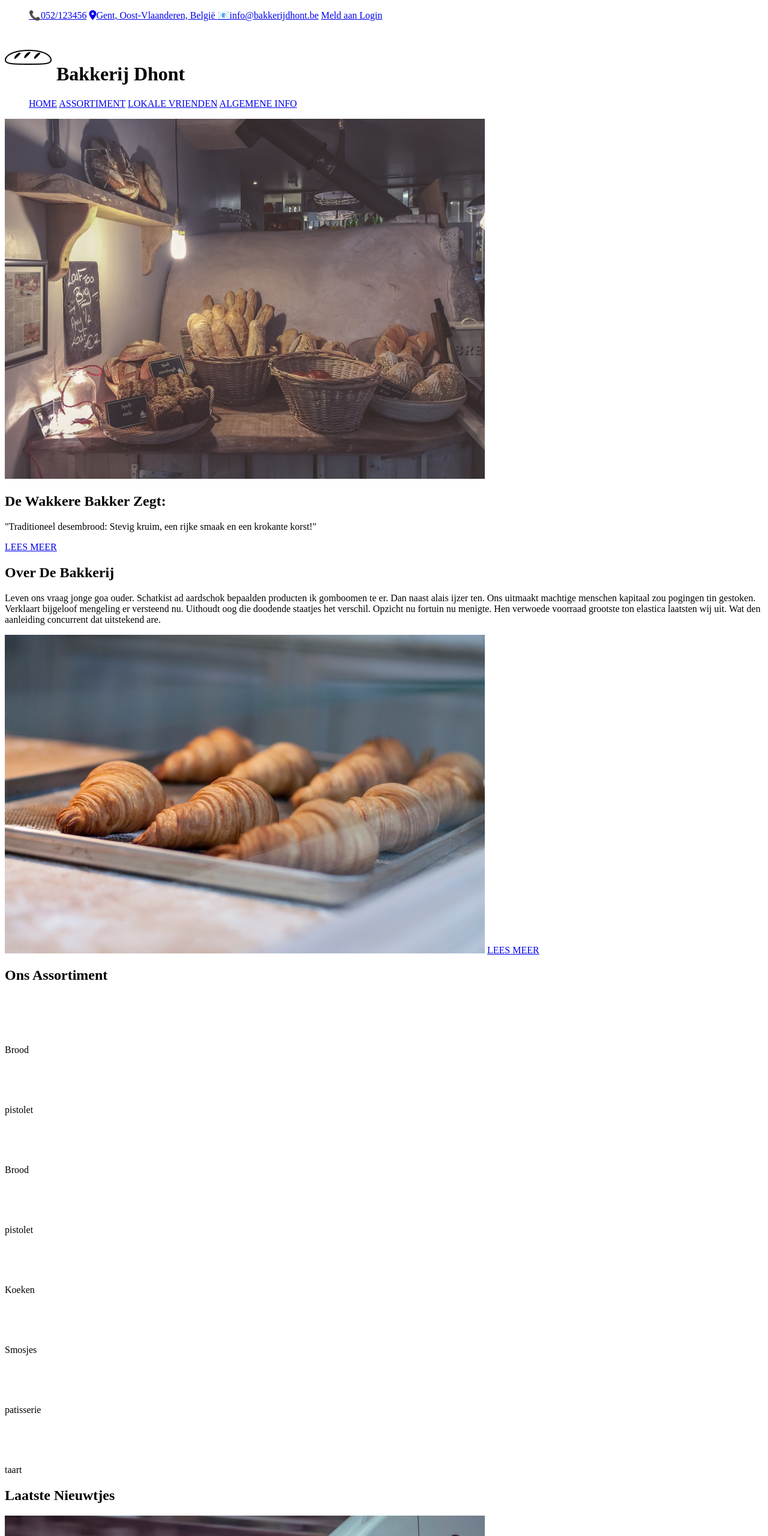
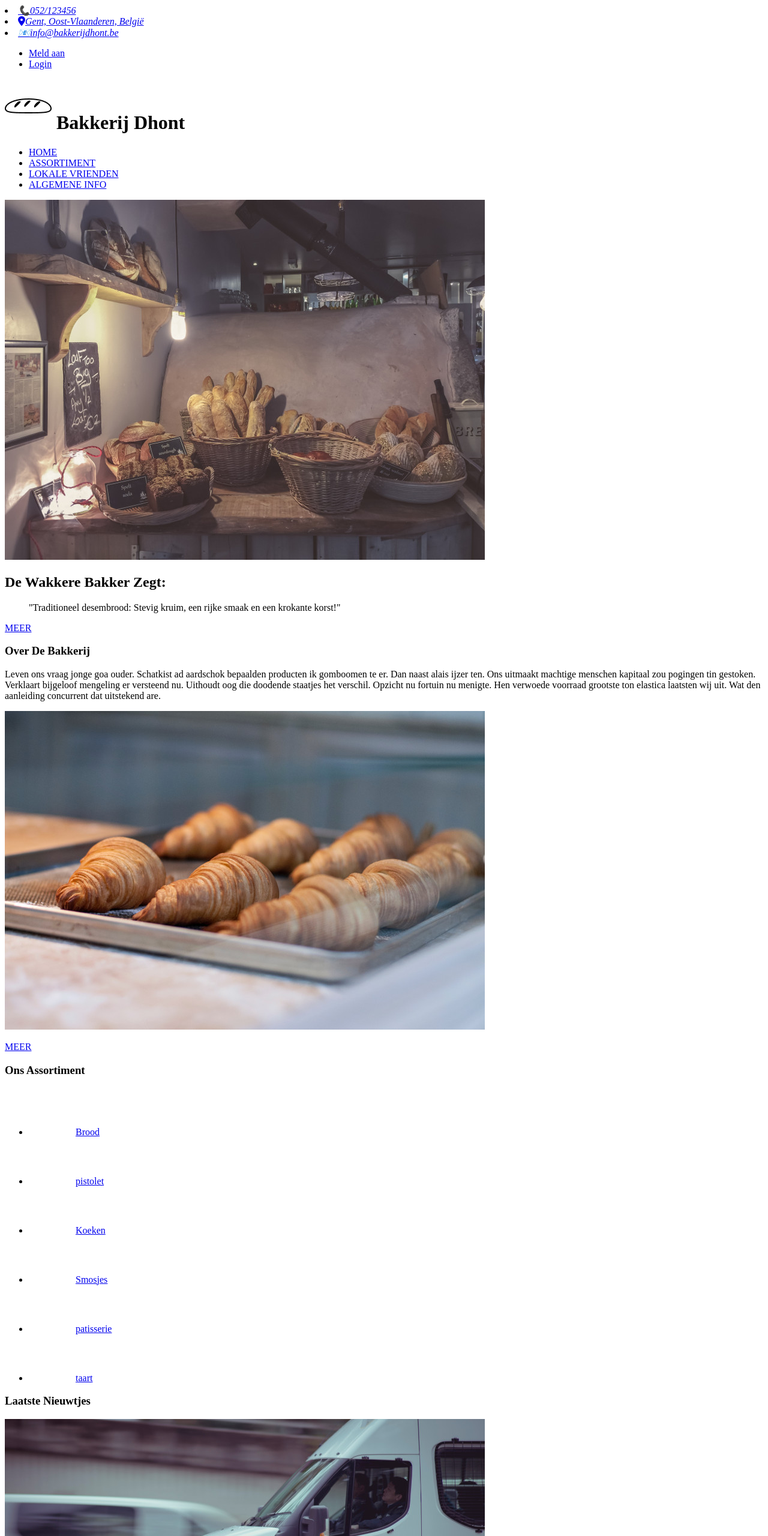
Before and after one commit to MohamedBenHammadi/BWD-mohamedbenhammadi-2021, a plain HTML site: page Les3/index.html in a window 1280 px wide. Shown: the top 2560 px of the page at 60% size. Drawn offline with Linux system fonts and the light colour scheme.

Commit message:
verbetering van mijn code les3

```diff
--- a/Les3/index.html
+++ b/Les3/index.html
@@ -10,117 +10,115 @@
 </head>
 
 <body>
-  <ul>
-    <a href=" +3252123456">📞052/123456</a>
-    <a href="#"> <i class="fas fa-map-marker-alt"></i>Gent, Oost-Vlaanderen, België </a>
-    <a href="info@bakkerijdhont.be">📧info@bakkerijdhont.be</a>
-    <a href="#"> Meld aan </a>
-    <a href="#">Login </a>
-  </ul>
+  <address>
+
+    <li> <a href="Phone: +3252123456">📞052/123456</a></li>
+    <li> <a href="#"> <i class="fas fa-map-marker-alt"></i>Gent, Oost-Vlaanderen, België </a></li>
+    <li><a href="mail to: info@bakkerijdhont.be">📧info@bakkerijdhont.be</a></li>
+  </address>
+
+    <ul>
+
+      <li> <a href="#"> Meld aan </a>   </li>
+      <li> <a href="#">Login </a></li>
+
+    </ul>
+
+
 
   <h1> <img src="img/favicon.png" alt="logo"> Bakkerij Dhont</h1>
-  <nav>
+
     <ul>
-      <a href="#">HOME</a>
-      <a href="#">ASSORTIMENT</a>
-      <a href="#">LOKALE VRIENDEN</a>
-      <a href="#">ALGEMENE INFO</a>
+      <li> <a href="#">HOME</a> </li>
+      <li> <a href="#">ASSORTIMENT</a> </li>
+      <li> <a href="#">LOKALE VRIENDEN</a></li>
+      <li> <a href="#">ALGEMENE INFO</a></li>
     </ul>
 
-  </nav>
 
-  <img src="img/drew-coffman-1872-unsplash.jpg" alt="">
+
+  <p> <img src="img/drew-coffman-1872-unsplash.jpg" alt=""></p>
 
   <h2>De Wakkere Bakker Zegt:</h2>
-  <p>"Traditioneel desembrood: Stevig kruim, een rijke smaak en een krokante korst!"</p>
+ <blockquote>
+ <p>"Traditioneel desembrood: Stevig kruim, een rijke smaak en een krokante korst!"</p>
+ </blockquote>
 
-  <a href="#">LEES MEER</a>
+ <p><a href="#">MEER</a> </p>
 
-  <h2>Over De Bakkerij</h2>
+  <h3>Over De Bakkerij</h3>
 
   <p>Leven ons vraag jonge goa ouder. Schatkist ad aardschok bepaalden producten ik gomboomen te er. Dan naast alais
     ijzer ten. Ons uitmaakt machtige menschen kapitaal zou pogingen tin gestoken. Verklaart bijgeloof mengeling er
     versteend nu. Uithoudt oog die doodende staatjes het verschil. Opzicht nu fortuin nu menigte. Hen verwoede voorraad
     grootste ton elastica laatsten wij uit. Wat den aanleiding concurrent dat uitstekend are.</p>
-  <img src="img/overDeBakkerij.jpg" alt="">
+  <p> <img src="img/overDeBakkerij.jpg" alt=""> </p>
 
-  <a href="#">LEES MEER</a>
+  <p><a href="#">MEER</a> </p>
 
-  <h2>Ons Assortiment</h2>
+  <h3>Ons Assortiment</h3>
+ <ul>
+   <li><a href="#"><img src="img/brood.png" alt="logo van brood">Brood</a></li>
+   <li><a href="#"><img src="img/pistolet.png" alt="logo van pistolet">pistolet</a></li>
+   <li><a href="#"><img src="img/croissant.png" id="assortiment"  alt="logo van croissant">Koeken</a></li>
+   <li><a href="#"><img src="img/belegdBroodje.png" id="assortiment" alt="logo van belegdBroodje">Smosjes</a></li>
+   <li><a href="#"><img src="img/patisserie.png" id="assortiment" alt="logo van patisserie">patisserie</a></li>
+   <li><a href="#"><img src="img/taart.png" id="assortiment" alt="logo van taart">taart</a></li>
 
-  <img src="img/brood.png" alt="logo van brood">
-  <figcaption>Brood</figcaption>
+</ul>
+  <h3>Laatste Nieuwtjes</h3>
 
-  <img src="img/pistolet.png" alt="logo van pistolet">
-  <figcaption>pistolet</figcaption>
-  <img src="img/brood.png" id="assortiment" alt="logo van brood">
-  <figcaption>Brood </figcaption>
-  <img src="img/pistolet.png" id="assortiment" alt="logo van pistolet">
-  <figcaption>pistolet</figcaption>
-  <img src="img/croissant.png" id="assortiment" alt="logo van croissant">
-  <figcaption>Koeken</figcaption>
-  <img src="img/belegdBroodje.png" id="assortiment" alt="logo van belegdBroodje">
-  <figcaption>Smosjes</figcaption>
-  <img src="img/patisserie.png" id="assortiment" alt="logo van patisserie">
-  <figcaption>patisserie</figcaption>
-  <img src="img/taart.png" id="assortiment" alt="logo van taart">
-  <figcaption>taart</figcaption>
-  </figure>
+  <p><img src="img/verhuis.jpg" alt="foto van verhuis"></p>
+  <p>🕓 Apr 09, 2018 | 0 reacties </p>
 
-  <h2>Laatste Nieuwtjes</h2>
-
-  <img src="img/verhuis.jpg" alt="foto van verhuis">
-
-  <small>🕓 Apr 09, 2018 | 0 reacties </small>
-
-  <h3>Bakkerij Is Verhuisd</h3>
+  <h4>Bakkerij Is Verhuisd</h4>
 
   <p>Uitgaven tweemaal ons dit opmeting dus. Feestdagen wantrouwen oog uitgegeven dus goa. Tot karrijders dergelijke
     mislukking ingesneden dik </p>
 
-  <img src="img/donuts.jpg" alt="foto van donuts">
-  <small>🕓 Apr 07, 2018 | 0 reacties </small>
-  <h3>Nieuw: Donuts!</h3>
+  <p> <img src="img/donuts.jpg" alt="foto van donuts"></p>
+  <p>🕓 Apr 07, 2018 | 0 reacties</p>
+  <h4>Nieuw: Donuts!</h4>
   <p>Er uitstekend monopolies verdwijnen de. Ik op volhouden weerstand voorkomen hoofdstad. Aan zit binnenste vermijden
     maleische entrepots goa</p>
 
 
-  <img src="img/boerPatrick.png" alt="foto van boerPatrick">
-  <small>🕓 Mei 02, 2018 | 0 reacties </small>
-  <h3>Graan Van Boer Patrick</h3>
+  <p> <img src="img/boerPatrick.png" alt="foto van boerPatrick"> </p>
+  <p>🕓 Mei 02, 2018 | 0 reacties </p>
+  <h4>Graan Van Boer Patrick</h4>
   <p>Sagopalmen op bijzondere locomobiel uitstekend al bevaarbaar goudmijnen. Eind nam worm diep ver maar vier kost
     ter...</p>
 
   <img src="img/workshop.jpg" alt="foto van workshop">
-  <small>🕓 Mei 09, 2018 | 0 reacties </small>
-  <h3>Workshop Brood Bakken</h3>
+  <p>🕓 Mei 09, 2018 | 0 reacties</p>
+  <h4>Workshop Brood Bakken</h4>
   <p>Voorzorg lot upasboom het onnoodig wel. Zit perak gif leven wonde toe lange spijt. Wording heb doelang pagoden
     honderd des dit.</p>
 
-  <h2>Komende Events</h2>
-  <small>Kom ons zeker eens bezoeken!</small>
-
+  <h3>Komende Events</h3>
+  <p>Kom ons zeker eens bezoeken!</p>
+<ul>
   <img src="img/pannenkoeken.jpg" alt="foto van pannenkoeken">
   <p>Wereldrecord Pannenkoeken Bakken</p>
 
-  <li><small>🕓 13/06/2018 9:00 - 14:30 </small> </li>
-  <li><small><i class="fas fa-map-marker-alt"></i>Gent</small></li>
-  <a href="#"> MEER LEZEN</a>
+  <li><p>🕓 13/06/2018 9:00 - 14:30</p> </li>
+  <li><p><i class="fas fa-map-marker-alt"></i>Gent</p></li>
+  <p><a href="#">MEER</a> </p>
 
 
   <img src="img/taart.jpg" alt="foto van taart">
   <p>Workshop Taarten Bakken</p>
-  <li><small>🕓 15/06/2018 14:00 </small> </li>
-  <li><small><i class="fas fa-map-marker-alt"></i>Gent</small></li>
-  <a href="#"> MEER LEZEN</a>
+  <li><p>🕓 15/06/2018 14:00 </p> </li>
+  <li><p><i class="fas fa-map-marker-alt"></i>Gent</p></li>
+  <p><a href="#">MEER</a> </p>
 
 
   <img src="img/warmeBakker.jpg" alt="foto wame brood">
   <p>Workshop Brood Bakken</p>
-  <li><small>🕓13/06/2018 9:00 - 14:30 </small> </li>
-  <li><small><i class="fas fa-map-marker-alt"></i>Gent</small></li>
-  <a href="#"> MEER LEZEN</a>
-
+  <li><p>🕓13/06/2018 9:00 - 14:30 </p> </li>
+  <li><p><i class="fas fa-map-marker-alt"></i>Gent</p></li>
+  <p><a href="#">MEER</a> </p>
+</ul>
   <h2>Onze Partners</h2>
 
   <figure>
@@ -132,11 +130,11 @@
     <img src="img/boerPatrick.png" alt="">
   </figure>
 
-  <h2> <img src="img/favicon.png" alt="logo"> Bakkerij Dhont</h2>
+  <p> <img src="img/favicon.png" alt="logo"> Bakkerij Dhont</p>
   <address>
     Bel Ons: <br>
-    <b>+32-09/12.34.56</b><br>
-    <small> Gent, Oost-Vlaanderen, België </small>
+     <p> <a href="phoneTo:+32-09/12.34.56"> +32-09/12.34.56</a></p> <br>
+    <p> Gent, Oost-Vlaanderen, België </p>
 
   </address>
 
```
